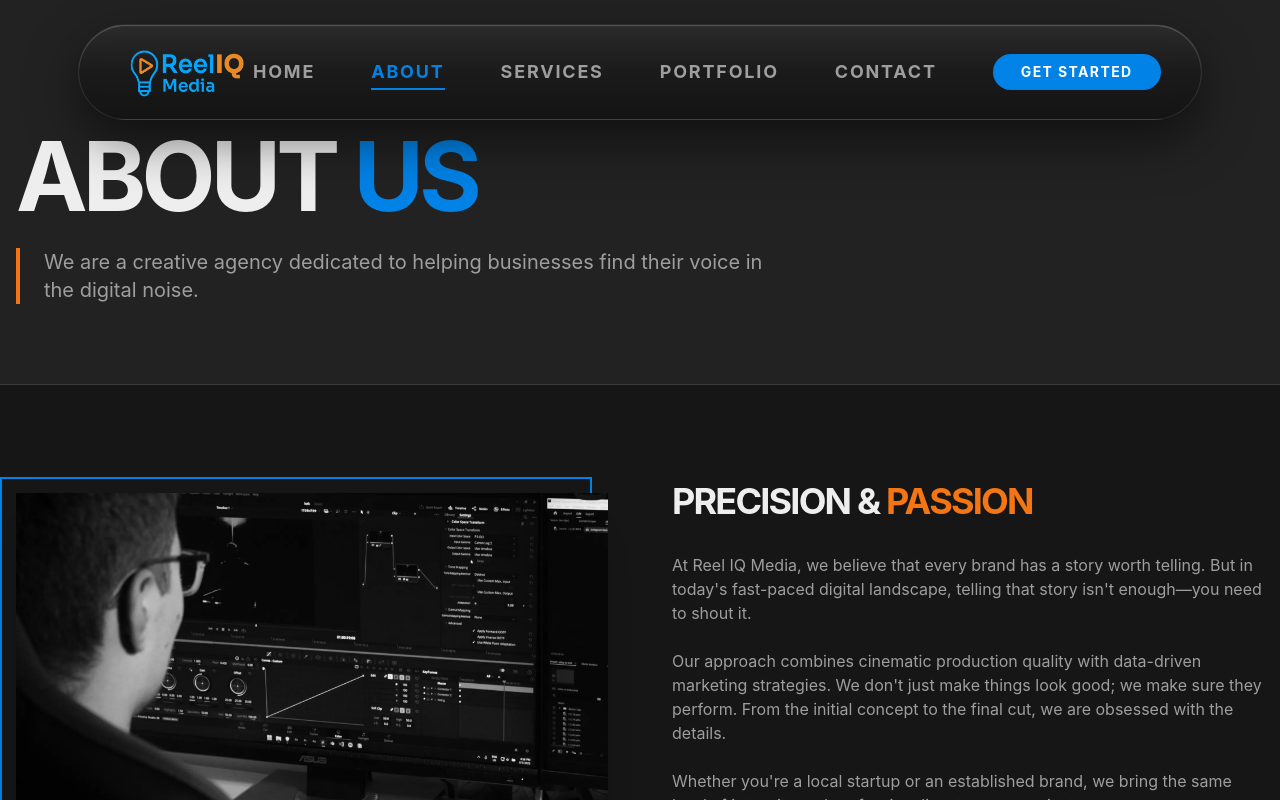
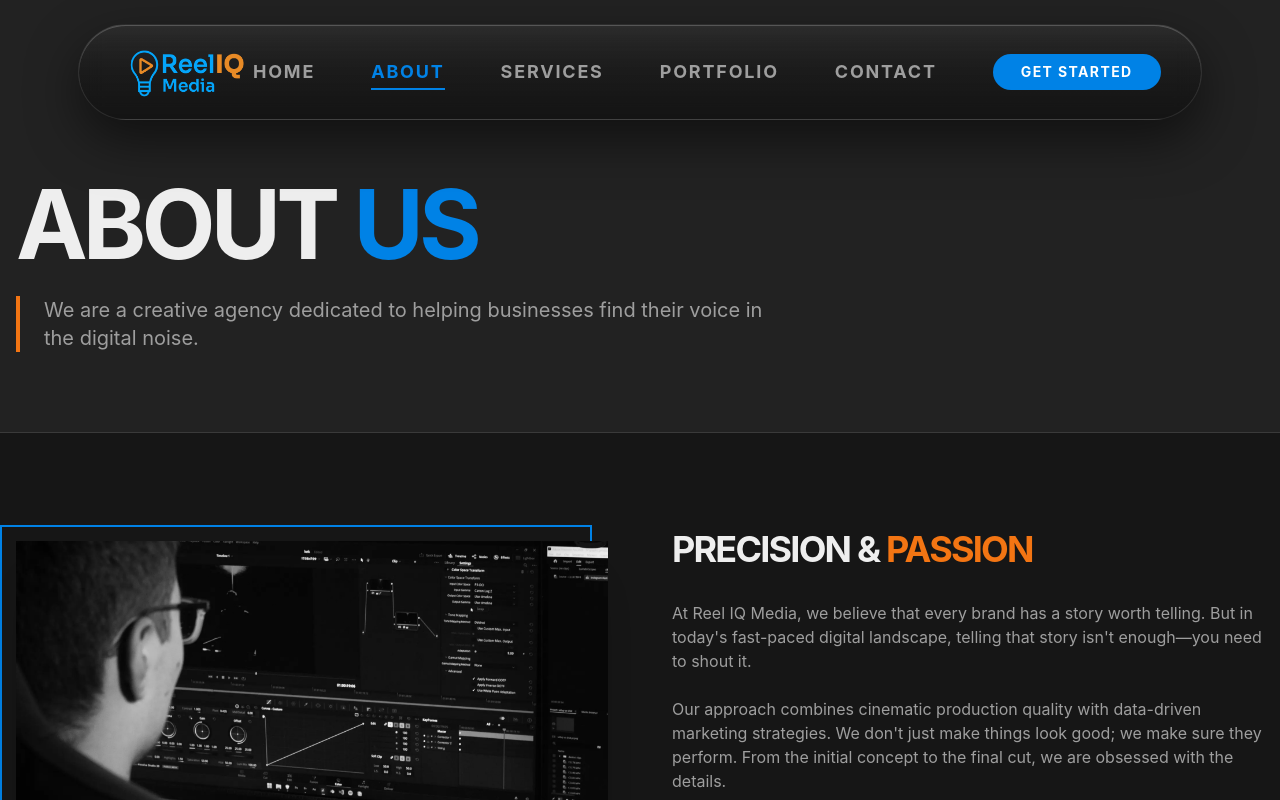
Before and after one commit to GraphX-Development/reeliqmedia, a React (Vite) app: page /about in a window 1280 px wide. Shown: the top 800 px of the page. Built offline with nearby package versions, Linux system fonts and the light colour scheme.

Commit message:
MANUS: match internal page header spacing

```diff
--- a/src/pages/About.tsx
+++ b/src/pages/About.tsx
@@ -6,7 +6,7 @@ export default function About() {
   return (
     <div className="flex flex-col w-full">
       {/* Header */}
-      <section className="pt-32 pb-20 bg-card border-b border-border">
+      <section className="border-b border-border bg-card pb-20 pt-40 md:pt-44">
         <div className="container px-4">
           <h1 className="font-display text-6xl md:text-8xl font-bold uppercase tracking-tighter mb-6">
             About <span className="text-primary">Us</span>
--- a/src/pages/Contact.tsx
+++ b/src/pages/Contact.tsx
@@ -51,7 +51,7 @@ export default function Contact() {
   return (
     <div className="flex flex-col w-full">
       {/* Header */}
-      <section className="pt-32 pb-20 bg-background border-b border-border">
+      <section className="border-b border-border bg-background pb-20 pt-40 md:pt-44">
         <div className="container px-4">
           <h1 className="font-display text-6xl md:text-8xl font-bold uppercase tracking-tighter mb-6">
             Get In <span className="text-primary">Touch</span>
--- a/src/pages/Services.tsx
+++ b/src/pages/Services.tsx
@@ -99,7 +99,7 @@ export default function Services() {
   return (
     <div className="flex flex-col w-full">
       {/* Header */}
-      <section className="pt-32 pb-20 bg-background border-b border-border">
+      <section className="border-b border-border bg-background pb-20 pt-40 md:pt-44">
         <div className="container px-4">
           <h1 className="font-display text-6xl md:text-8xl font-bold uppercase tracking-tighter mb-6">
             Our <span className="text-secondary">Services</span>
```
